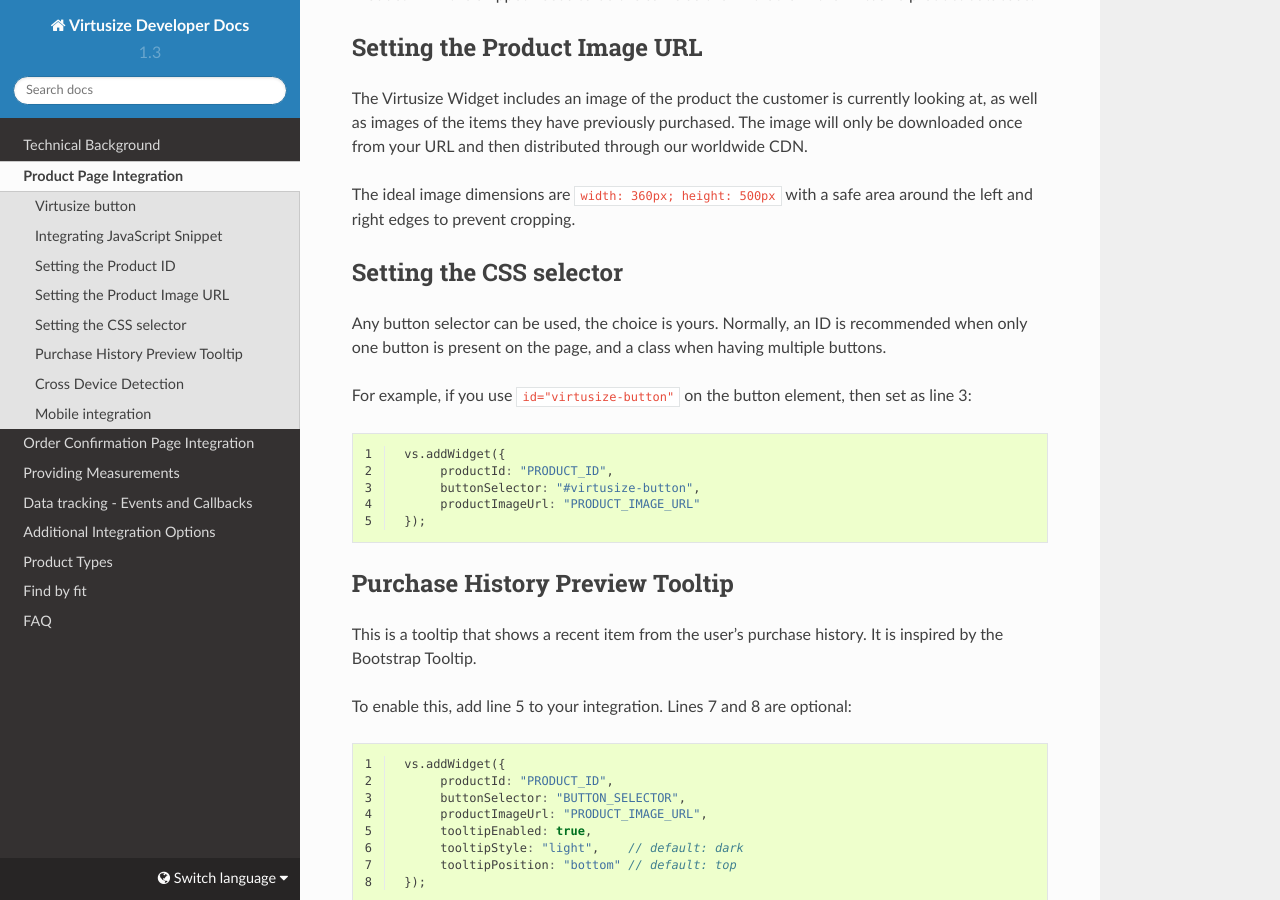
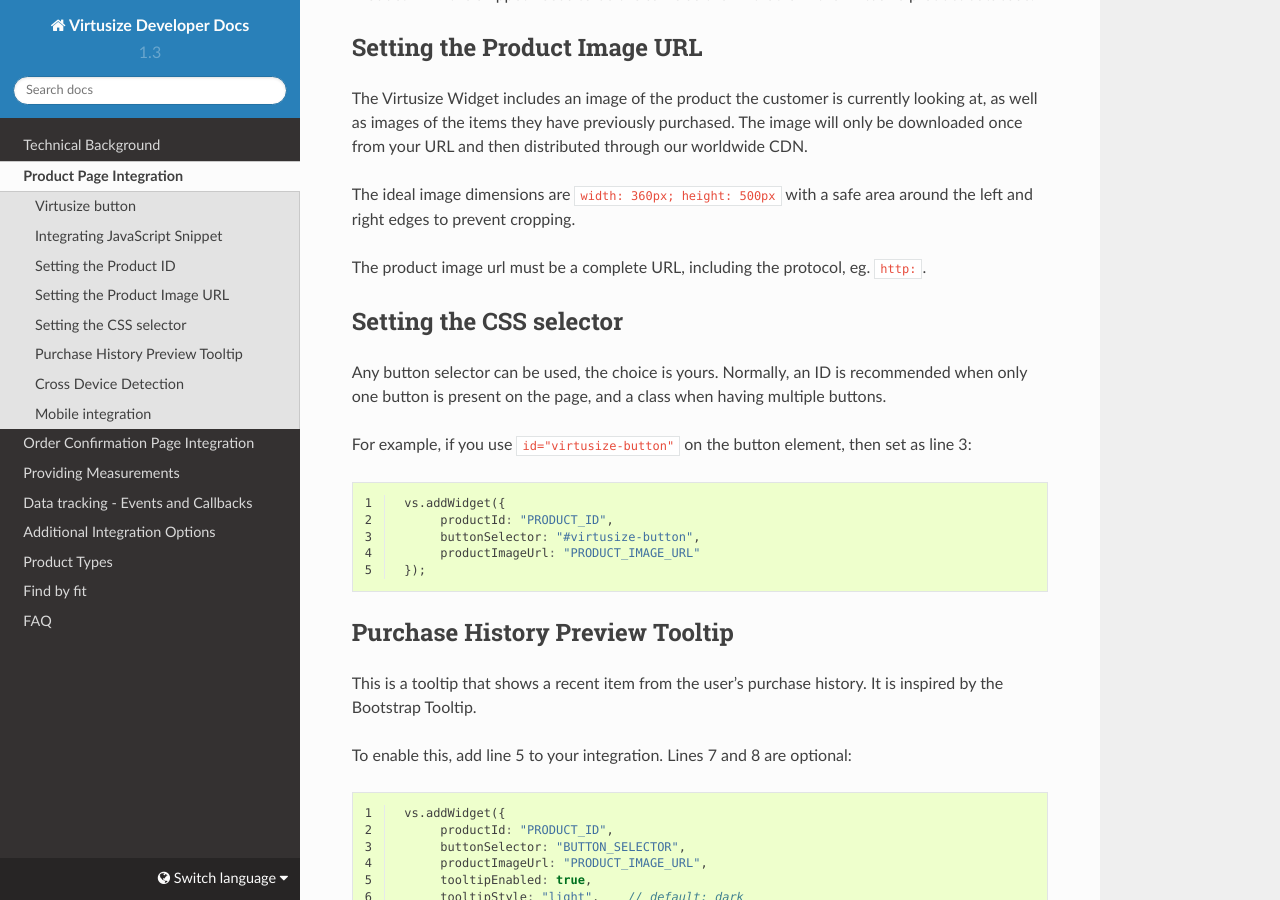
Before and after one commit to virtusize/virtusize.github.io, a Sphinx documentation site: the page built from source/product-page-integration/index.rst, in a window 1280 px wide and 900 px high, scrolled down 1540 px. Built offline with Sphinx 7.4.7 and the Read the Docs theme 2.0.0, drawn with Linux system fonts in a browser that asks for light colours.

Commit message:
Feature: Added info about image url protocol

```diff
--- a/source/product-page-integration/index.rst
+++ b/source/product-page-integration/index.rst
@@ -95,6 +95,8 @@
 The ideal image dimensions are ``width: 360px; height: 500px`` with a safe area
 around the left and right edges to prevent cropping.
 
+The product image url must be a complete URL, including the protocol, eg. ``http:``.
+
 
 .. _label-setting-the-css-selector:
 
```
